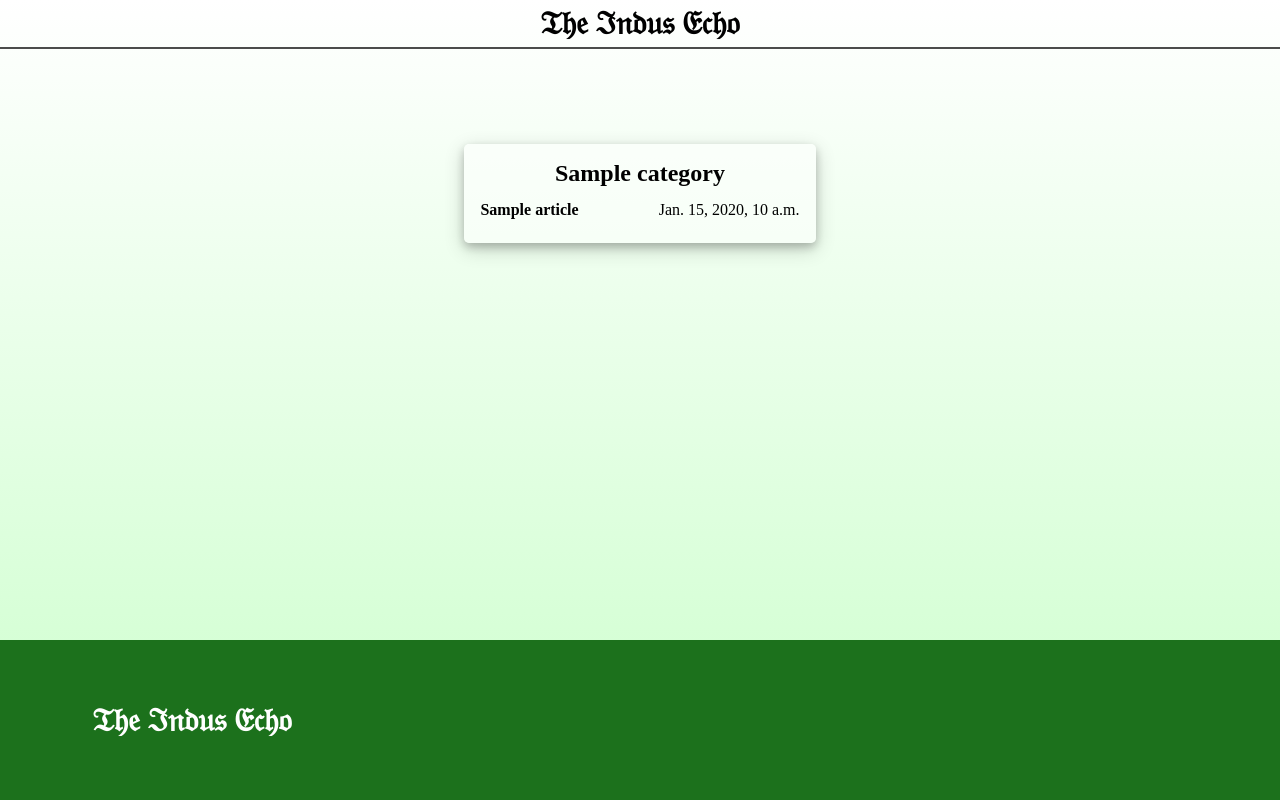
After one commit to M-Jawad-Ch/Indus-Echo, a Django app: template blog/templates/category.html in a window 1280 px wide. The commit adds this page. Run offline with Django 4.2, Linux system fonts and the light colour scheme; the template is opened without the code that fills it: most values are stand-ins (such as "Sample title", 1, 10 or a date in 2020).

Commit message:
Added Category Pages

```diff
--- a/blog/admin.py
+++ b/blog/admin.py
@@ -12,13 +12,12 @@ from .openai_handler import generate
 
 # Register your models here.
 
-
 @admin.register(Article)
 class ArticleAdmin(admin.ModelAdmin):
     date_hierarchy = "date"
     empty_value_display = "-empty-"
     readonly_fields = ('date', 'timestamp', 'modified', 'slug')
-    list_display = ['title', 'category','timestamp']
+    list_display = ['title', 'category', 'timestamp']
     ordering = ['-timestamp']
 
 
--- /dev/null
+++ b/blog/templates/category.html
@@ -0,0 +1,76 @@
+{% extends 'main.html' %}
+
+
+{% block page-style %}
+<style>
+    body {
+        min-height: 100vh;
+        display: flex;
+        flex-direction: column;
+        justify-content: space-between;
+        background-image: linear-gradient(to top, rgba(0, 255, 0, 0.2), white);
+    }
+
+    #main {
+        height: 100%;
+    }
+
+    .main-container {
+        display: flex;
+        justify-content: center;
+        height: 100%;
+    }
+
+    .content-column {
+        /* width: 40em; */
+        display: flex;
+        flex-direction: column;
+        justify-content: center;
+
+        padding: 1em;
+
+        box-shadow: 0 4px 8px 0 rgba(0, 0, 0, 0.2), 0 6px 20px 0 rgba(0, 0, 0, 0.19);
+        background-color: rgba(255, 255, 255, 0.5);
+
+        border-radius: 5px;
+    }
+
+    .article {
+        padding: 0.5em 0;
+        width: 100%;
+    }
+
+    .title {
+        font-weight: bold;
+        margin-right: 5em;
+    }
+
+    .date {
+        font-weight: lighter;
+        float: right;
+    }
+
+    h1 {
+        text-align: center;
+        padding-bottom: 0.25em;
+    }
+</style>
+{% endblock %}
+
+
+{% block main %}
+<section id="main">
+    <div class="main-container">
+        <div class="content-column">
+            <h1> {{ category.title }} </h1>
+            {% for article in articles %}
+            <div class="article">
+                <a href="/{{ category.slug }}/{{ article.slug }}">
+                    <span class="title">{{ article.title }}</span>
+                </a><span class="date">{{ article.date }}</span>
+            </div>
+            {% endfor %}
+        </div>
+    </div>
+</section>
+{% endblock %}
--- a/blog/templates/index.html
+++ b/blog/templates/index.html
@@ -240,6 +240,10 @@ The Indus Echo. We cover many aspects of the history, culture and the nature of
         :root {
             --horizontal-margin: 3em;
         }
+
+        #categories {
+            display: none;
+        }
     }
 
     @media (max-width: 500px) {
--- a/blog/templates/main.html
+++ b/blog/templates/main.html
@@ -7,7 +7,6 @@
     <html lang="en">
     <title>{% block title %}{% endblock %}</title>
     <meta name="description" content="{% block description %}{% endblock %}">
-
 
     <style>
         * {
@@ -34,7 +33,7 @@
             flex-direction: row;
 
             padding: 0.3em 5em;
-            border-bottom: 2px solid black;
+            border-bottom: 2px solid rgba(0, 0, 0, 0.7);
         }
 
         main {
--- a/blog/urls.py
+++ b/blog/urls.py
@@ -4,7 +4,8 @@ from . import views
 
 urlpatterns = [
     path("", views.index, name='main'),
+    path("favicon.ico/", views.return_404),
     path("post/<str:slug>/", views.get_post),
     path("<str:slug>/", views.get_category),
-    path("<str:category>/<str:post>", views.get_post_via_category)
+    path("<str:category>/<str:post>/", views.get_post_via_category),
 ]
--- a/mysite/urls.py
+++ b/mysite/urls.py
@@ -18,10 +18,11 @@ from django.contrib import admin
 from django.urls import path, include
 from django.contrib.sitemaps.views import sitemap
 
-from .sitemaps import ArticleSiteMap, StaticViewSitemap
+from .sitemaps import ArticleSiteMap, CategorySiteMap, StaticViewSitemap
 
 sitemaps = {
     'blog': ArticleSiteMap,
+    'categories': CategorySiteMap,
     'static': StaticViewSitemap
 }
 
```
Also changed, not shown: blog/models.py (+13 -5 lines), blog/views.py (+19 -2 lines), mysite/sitemaps.py (+9 -1 lines).
